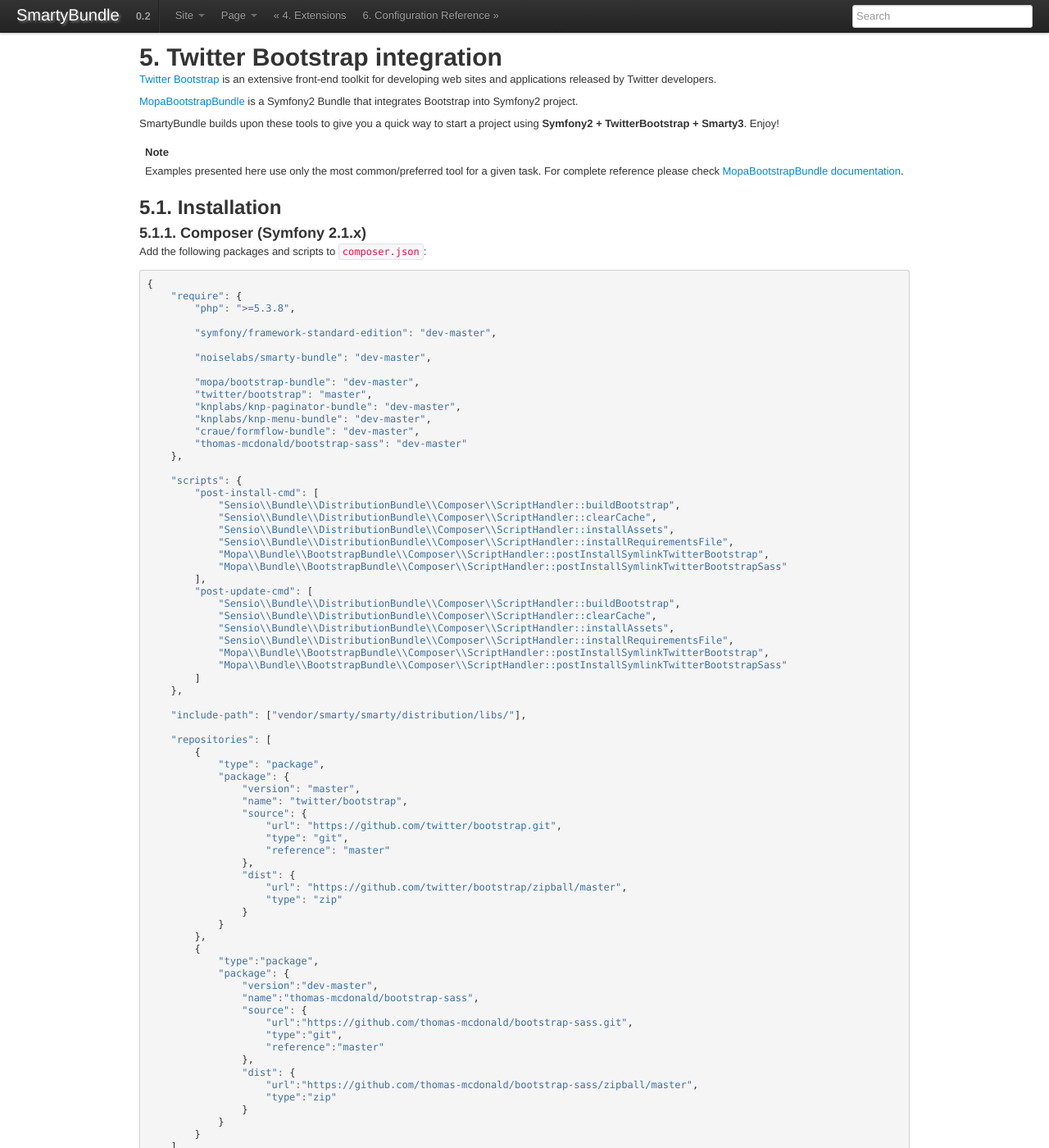
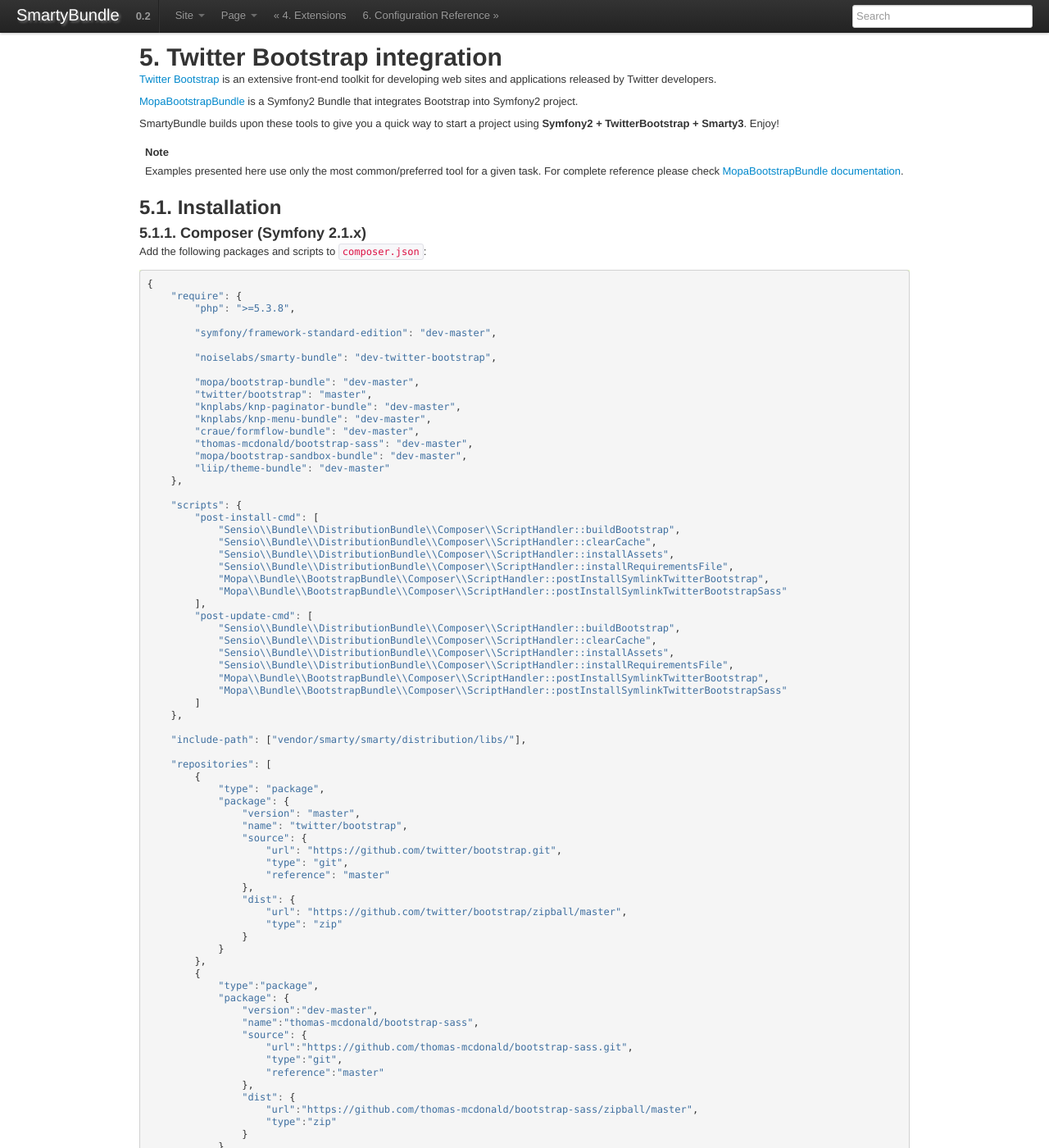
Before and after one commit to noiselabs/SmartyBundle, a Sphinx documentation site: the page built from Resources/doc/bootstrap.rst, in a window 1280 px wide and 1400 px high. Shown: the whole window at 82% size. Built offline with Sphinx 7.4.7, drawn with Linux system fonts in a browser that asks for light colours; some of the changed text lies outside the part shown.

Commit message:
[doc] Use 'dev-twitter-bootstrap' release in bootstrap documentation

```diff
--- a/Resources/doc/bootstrap.rst
+++ b/Resources/doc/bootstrap.rst
@@ -30,14 +30,16 @@
 
             "symfony/framework-standard-edition": "dev-master",
 
-            "noiselabs/smarty-bundle": "dev-master",
+            "noiselabs/smarty-bundle": "dev-twitter-bootstrap",
 
             "mopa/bootstrap-bundle": "dev-master",
             "twitter/bootstrap": "master",
             "knplabs/knp-paginator-bundle": "dev-master",
             "knplabs/knp-menu-bundle": "dev-master",
             "craue/formflow-bundle": "dev-master",
-            "thomas-mcdonald/bootstrap-sass": "dev-master"
+            "thomas-mcdonald/bootstrap-sass": "dev-master",
+            "mopa/bootstrap-sandbox-bundle": "dev-master",
+            "liip/theme-bundle": "dev-master"
         },
 
         "scripts": {
@@ -122,6 +124,8 @@
                 new Mopa\Bundle\BootstrapBundle\MopaBootstrapBundle(),
                 new Knp\Bundle\MenuBundle\KnpMenuBundle(),
                 new Knp\Bundle\PaginatorBundle\KnpPaginatorBundle()
+                new Mopa\Bundle\BootstrapSandboxBundle\MopaBootstrapSandboxBundle(),
+                new Liip\ThemeBundle\LiipThemeBundle()
             );
 
             // ...
@@ -138,7 +142,7 @@
     .. code-block:: yaml
 
         # app/config/config.yml
-        # ...
+
         framework:
             templating:      { engines: ['twig', 'smarty'] }
 
```
Also changed, not shown: other parts of Resources/doc/bootstrap.rst (+3 -1 lines).
